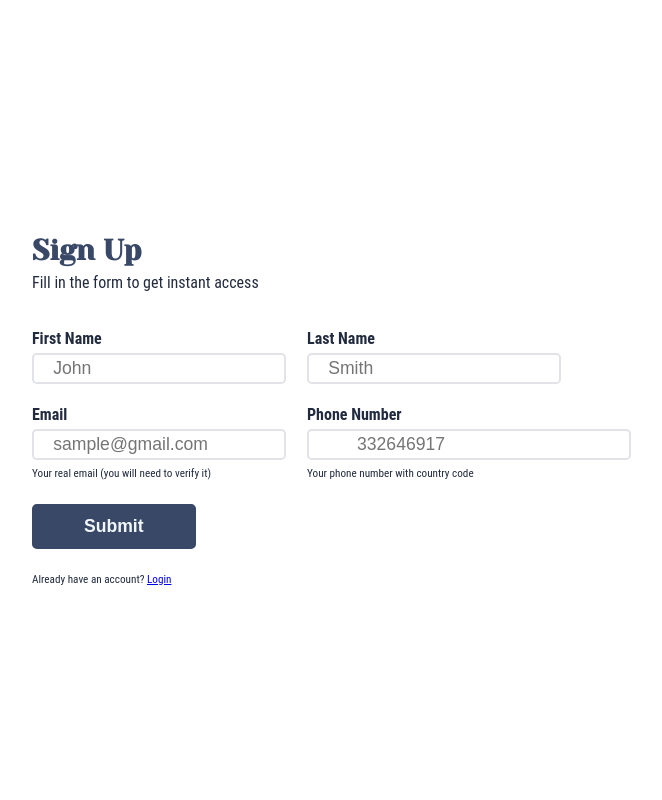
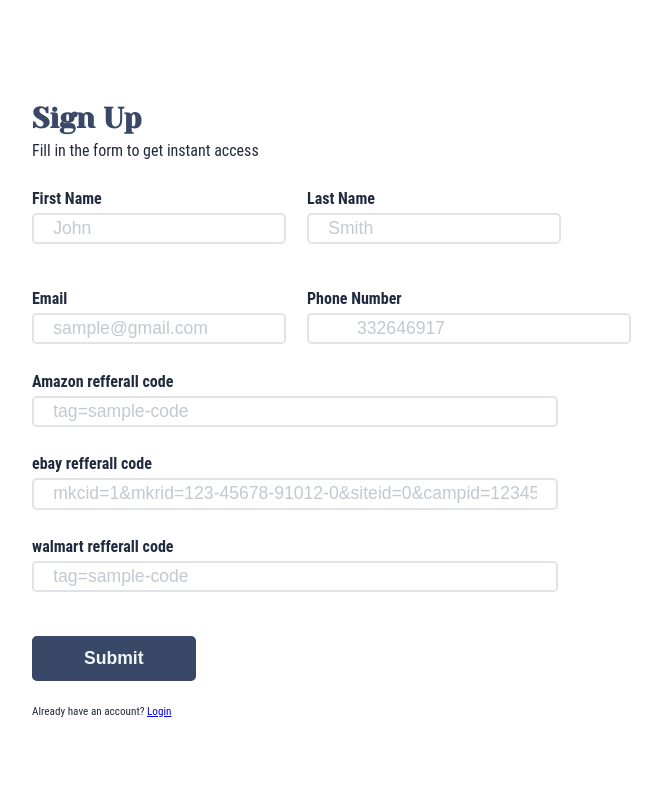
Before and after one commit to darideveloper/referral-fifty-fifty, a Django app: page /users/register/ in a window 1280 px wide. Shown: the whole page, without its empty margins (333-995 px from the left). Run offline with Django 4.2, Linux system fonts and the light colour scheme; some libraries are stand-ins or nearby versions; some web fonts are replaced.

Commit message:
feat (register): responsive

```diff
--- a/apps/users/static/users/css/_register.sass
+++ b/apps/users/static/users/css/_register.sass
@@ -3,6 +3,7 @@
     align-items: center
     justify-content: center
     height: calc(100vh - 0px)
+    width: 550px
 
     .content
         h1
@@ -15,17 +16,21 @@
             margin-bottom: 1rem
 
         form
-            width: 550px
+            width: 100%
 
             .form-group
                 display: flex
                 align-items: flex-start
                 justify-content: space-between
 
+                .input-wrapper
+                    input
+                        width: calc(85% - 1.4rem)
+
             .input-wrapper
                 width: 100%
                 margin: 0
-                margin-top: 1rem
+                margin-top: 0.5rem
 
                 label
                     display: block
@@ -39,7 +44,7 @@
                     padding: 0.2rem 1.2rem
                     border-radius: 0.3rem
                     border: 2px solid rgba($color_d, 0.3)
-                    width: calc(85% - 1.4rem)
+                    width: calc(100% - 1.4rem)
 
 
                     &#phone
@@ -54,6 +59,20 @@
                     &:hover
                         background-color: rgba($color_d, 0.05)
 
+                    &::placeholder
+                        color: rgba($color_b, 0.3)
+
+                    &.refferral
+                        width: calc(92% - 1.4rem)
+
+                .form-text
+                    opacity: 0
+                    transition-duration: 0.2s
+
+                &:hover
+                    .form-text
+                        opacity: 1
+
             .form-text
                 font-size: 0.7rem
                 margin: 0
@@ -65,3 +84,24 @@
 
             .btn.cta
                 margin-top: 1.5rem
+
+    @media screen and (max-width: 700px)
+        width: 80%
+
+    @media screen and (max-width: 560px)
+        .content
+            form
+                .form-group
+                    flex-direction: column
+
+                    .input-wrapper
+
+                        .iti
+                            width: 100%
+                            width: calc(92% - 1.4rem)
+
+                        input
+                            width: calc(92% - 1.4rem)
+
+                            &#phone
+                                width: calc(100%)
--- a/apps/users/static/users/css/style.css
+++ b/apps/users/static/users/css/style.css
@@ -27,6 +27,7 @@ p {
   align-items: center;
   justify-content: center;
   height: calc(100vh - 0px);
+  width: 550px;
 }
 .register .content h1 {
   font-size: 1.8rem;
@@ -38,17 +39,20 @@ p {
   margin-bottom: 1rem;
 }
 .register .content form {
-  width: 550px;
+  width: 100%;
 }
 .register .content form .form-group {
   display: flex;
   align-items: flex-start;
   justify-content: space-between;
 }
+.register .content form .form-group .input-wrapper input {
+  width: calc(85% - 1.4rem);
+}
 .register .content form .input-wrapper {
   width: 100%;
   margin: 0;
-  margin-top: 1rem;
+  margin-top: 0.5rem;
 }
 .register .content form .input-wrapper label {
   display: block;
@@ -62,7 +66,7 @@ p {
   padding: 0.2rem 1.2rem;
   border-radius: 0.3rem;
   border: 2px solid rgba(155, 164, 181, 0.3);
-  width: calc(85% - 1.4rem);
+  width: calc(100% - 1.4rem);
 }
 .register .content form .input-wrapper input#phone {
   padding-left: 3rem;
@@ -75,6 +79,19 @@ p {
 .register .content form .input-wrapper input:hover {
   background-color: rgba(155, 164, 181, 0.05);
 }
+.register .content form .input-wrapper input::placeholder {
+  color: rgba(57, 72, 103, 0.3);
+}
+.register .content form .input-wrapper input.refferral {
+  width: calc(92% - 1.4rem);
+}
+.register .content form .input-wrapper .form-text {
+  opacity: 0;
+  transition-duration: 0.2s;
+}
+.register .content form .input-wrapper:hover .form-text {
+  opacity: 1;
+}
 .register .content form .form-text {
   font-size: 0.7rem;
   margin: 0;
@@ -86,6 +103,26 @@ p {
 }
 .register .content form .btn.cta {
   margin-top: 1.5rem;
+}
+@media screen and (max-width: 700px) {
+  .register {
+    width: 80%;
+  }
+}
+@media screen and (max-width: 560px) {
+  .register .content form .form-group {
+    flex-direction: column;
+  }
+  .register .content form .form-group .input-wrapper .iti {
+    width: 100%;
+    width: calc(92% - 1.4rem);
+  }
+  .register .content form .form-group .input-wrapper input {
+    width: calc(92% - 1.4rem);
+  }
+  .register .content form .form-group .input-wrapper input#phone {
+    width: 100%;
+  }
 }
 
 .btn {
--- a/apps/users/templates/users/register.html
+++ b/apps/users/templates/users/register.html
@@ -38,12 +38,14 @@
 
           <div class="input-wrapper first-name">
             <label for="first-name">First Name</label>
-            <input type="text" name="first-name" id="first-name" required placeholder="John">
+            <input type="text" name="first-name" id="first-name" required placeholder="John" aria-describedby="nameHelp">
+            <p id="nameHelp" class="form-text">Please provide your accurate name so you can redeem your referral commissions!</p>
           </div>
 
           <div class="input-wrapper last-name">
             <label for="last-name">Last Name</label>
-            <input type="text" name="last-name" id="last-name" required placeholder="Smith">
+            <input type="text" name="last-name" id="last-name" required placeholder="Smith" aria-describedby="lastNameHelp">
+            <p id="lastNameHelp" class="form-text">Please provide your accurate name so you can redeem your referral commissions!</p>
           </div>
 
         </div>
@@ -53,7 +55,7 @@
             <label for="email">Email</label>
             <input type="text" name="email" id="email" required placeholder="sample@gmail.com"
               aria-describedby="emailHelp">
-            <p id="emailHelp" class="form-text">Your real email (you will need to verify it)</p>
+            <p id="emailHelp" class="form-text">Providing a valid email address is necessary to join!</p>
           </div>
 
           <div class="input-wrapper phone">
@@ -63,13 +65,30 @@
           </div>
         </div>
 
+        <div class="input-wrapper amazon">
+          <label for="amazon">Amazon refferall code</label>
+          <input class="refferral" type="text" name="amazon" id="amazon" required placeholder="tag=sample-code" aria-describedby="amazonHelp">
+          <p id="amazonHelp" class="form-text">Introduce here you Amazon referral code / How to get your Amazon referral code <a href="#">here</a></p>
+        </div>
+
+        <div class="input-wrapper ebay">
+          <label for="ebay">ebay refferall code</label>
+          <input class="refferral" type="text" name="ebay" id="ebay" required placeholder="mkcid=1&mkrid=123-45678-91012-0&siteid=0&campid=1234567890&customid=&toolid=10001&mkevt=1" aria-describedby="ebayHelp">
+          <p id="amazonHelp" class="form-text">Introduce here you Ebay referral code / How to get your Ebay referral code <a href="#">here</a></p>
+        </div>
+
+        <div class="input-wrapper walmart">
+          <label for="ebay">walmart refferall code</label>
+          <input class="refferral" type="text" name="walmart" id="walmart" required placeholder="tag=sample-code" aria-describedby="walmartHelp">
+          <p id="amazonHelp" class="form-text">Introduce here you Walmart referral code / How to get your Walmart referral code <a href="#">here</a></p>
+        </div>
+
 
         <input type="submit" value="Submit" class="btn cta">
 
         <p class="form-text login">Already have an account? <a href="#">Login</a></p>
 
       </form>
-
 
     </div>
   </main>
```
Also changed, not shown: 1 other file.
